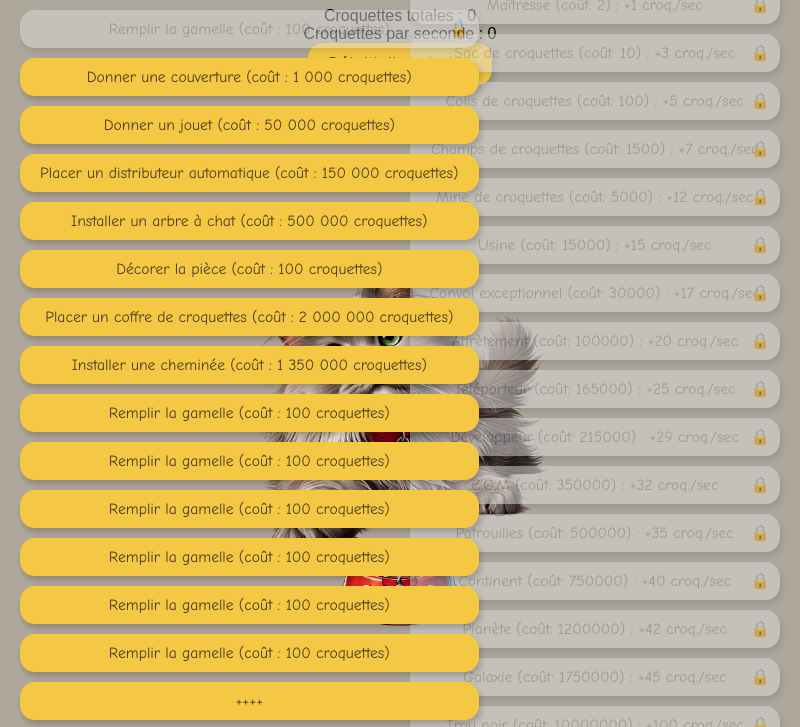
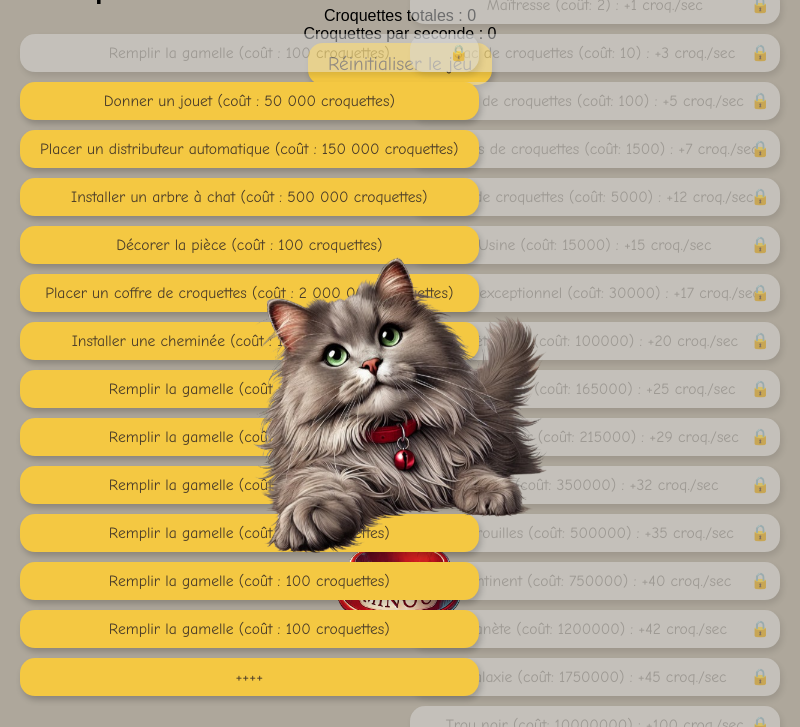
Before and after one commit to RomainC17/CroquettesClicker, an Electron app: page jeu/index.html in a window 800 px wide. Shown: the part 73-800 px from the top of the page. Drawn offline with Linux system fonts and the light colour scheme.

Commit message:
Suppression de la récompense couverture & ajout distributeur image

```diff
--- a/jeu/index.html
+++ b/jeu/index.html
@@ -23,7 +23,6 @@
 
   <!-- Image pour l'animation de fondu, invisible par défaut -->
 <img id="fadeImage" src="images/Croquettes.png" alt="Animation" class="fade-effect" style="display: none;">
-<img id="couverturefadeImage" src="images/Couverture.png" alt="Animation" class="fade-effect" style="display: none;">
 <img id="distributeurfadeImage" src="images/Distributeur.png" alt="Animation" class="fade-effect" style="display: none;">
 
 
@@ -85,9 +84,6 @@
       <button id="gamelleDecoration" data-title="Remplir la gamelle" data-description="Merci ! ">
         Remplir la gamelle (coût : 100 croquettes)
       </button>
-      <button id="couvertureDecoration" data-title="Donner une couverture" data-description="Manger sur une petite couverture... c'est royal ! ">
-        Donner une couverture (coût : 1 000 croquettes)
-      </button>
       <button id="jouetDecoration" data-title="Remplir la gamelle" data-description="Merci ! ">
         Donner un jouet (coût : 50 000 croquettes)
       </button>
--- a/jeu/style.css
+++ b/jeu/style.css
@@ -39,6 +39,7 @@ body, html {
 #clickImage {
   width: 300px;
   cursor: pointer;
+  z-index: 4;
 }
 
 #bowlImage {
```
Also changed, not shown: jeu/images/Distributeur.png (added).
